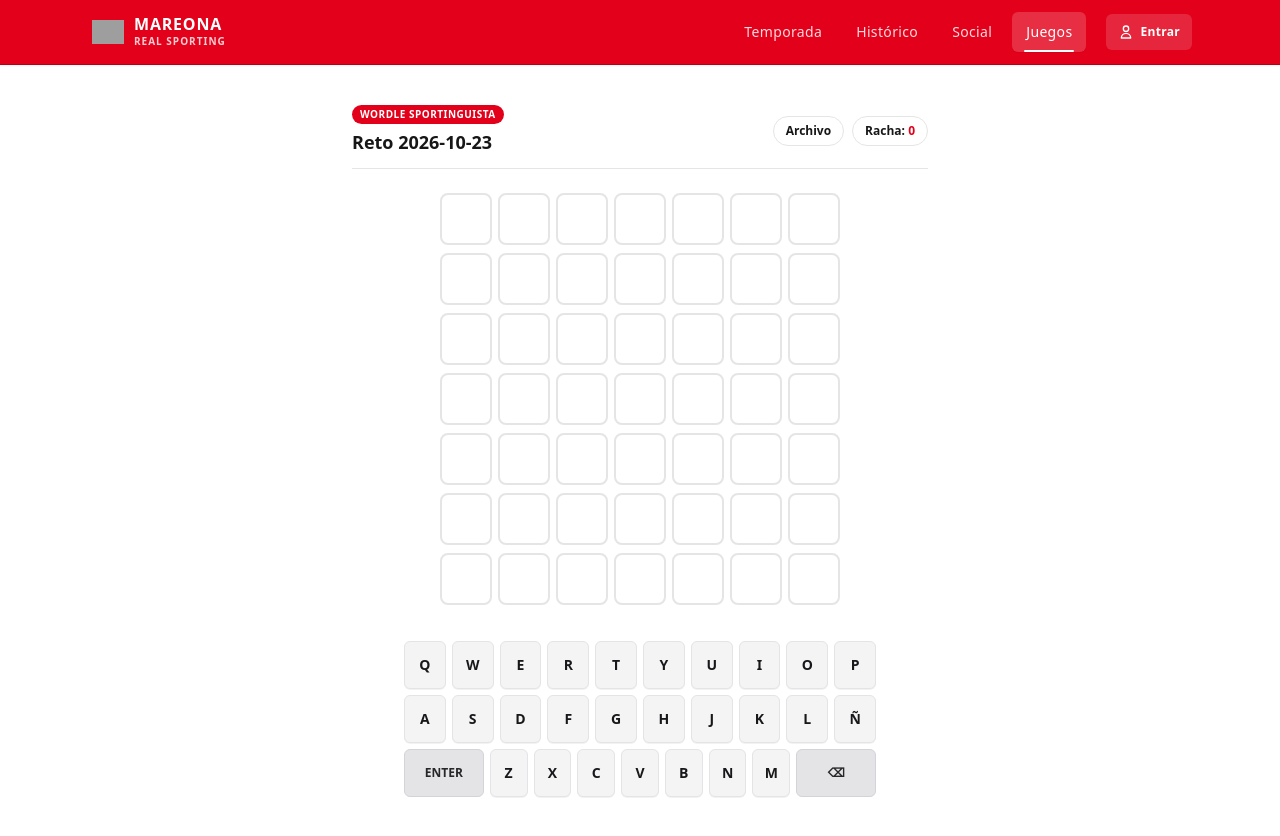
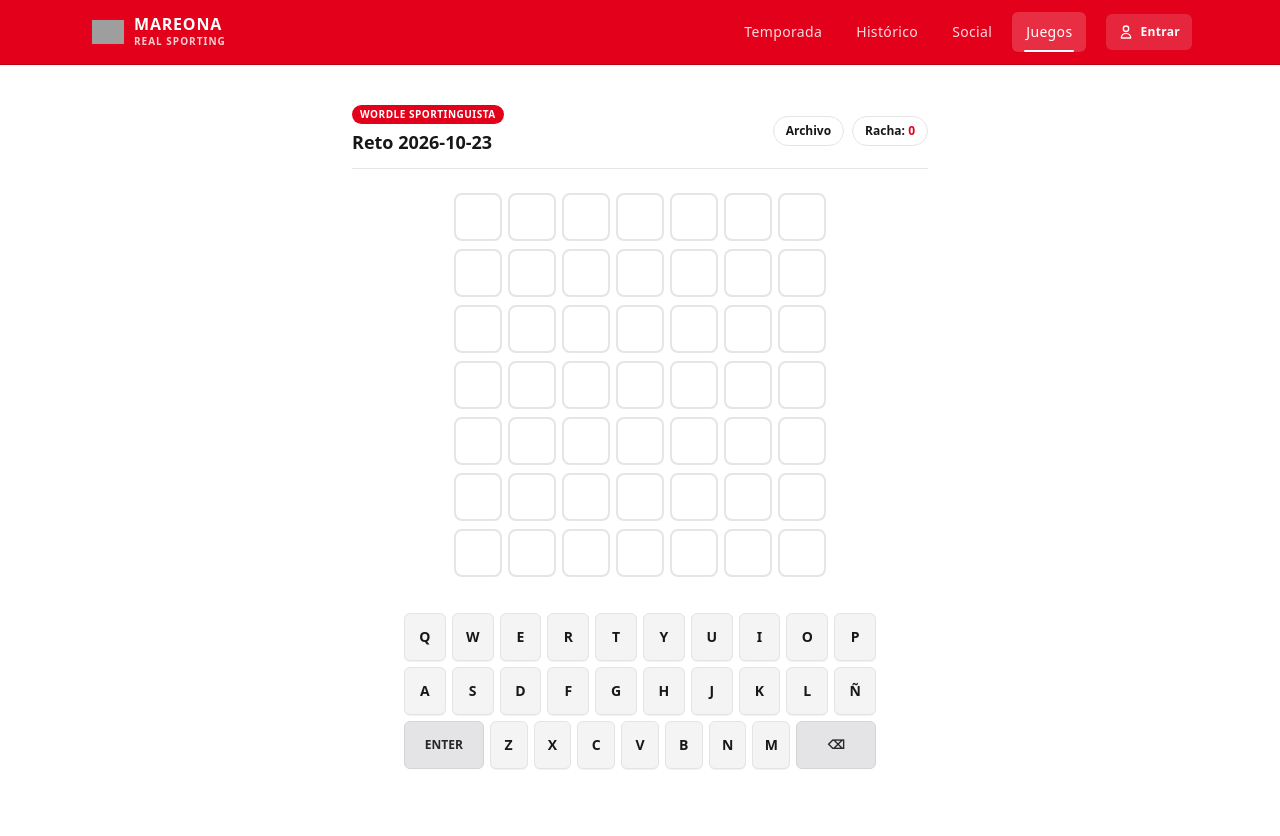
Before and after one commit to MarcoLorenzoMartinez/mareona, a Next.js app: page /juegos/wordle in a window 1280 px wide. Shown: the top 836 px of the page. After the commit the page ends 813 px from the top, so only its background shows below. Built offline with nearby package versions, Linux system fonts and the light colour scheme; no server answers; grey boxes are pictures that could not be loaded.

Commit message:
style(wordle): standardize tile dimensions to uniform size across all word lengths

```diff
--- a/src/app/(main)/juegos/wordle/wordle-board.tsx
+++ b/src/app/(main)/juegos/wordle/wordle-board.tsx
@@ -25,7 +25,7 @@ export function WordleBoard({
     <div
       role="grid"
       aria-label="Tablero de Wordle"
-      className="mx-auto flex flex-col gap-2 w-full max-w-[340px] sm:max-w-[400px] py-2"
+      className="mx-auto flex flex-col items-center gap-1.5 sm:gap-2 w-full py-2"
     >
       {rows.map((_, rowIndex) => {
         const isCurrentRow = rowIndex === guesses.length;
@@ -50,10 +50,7 @@ export function WordleBoard({
           <div
             key={rowIndex}
             role="row"
-            className={`grid gap-1.5 transition-transform ${isShaking ? 'animate-bounce' : ''}`}
-            style={{
-              gridTemplateColumns: `repeat(${targetLength}, minmax(0, 1fr))`,
-            }}
+            className={`flex justify-center gap-1.5 transition-transform ${isShaking ? 'animate-bounce' : ''}`}
           >
             {letters.map((cell, colIndex) => (
               <WordleTile
--- a/src/app/(main)/juegos/wordle/wordle-tile.tsx
+++ b/src/app/(main)/juegos/wordle/wordle-tile.tsx
@@ -26,7 +26,7 @@ export function WordleTile({ letter = '', status, isRevealing = false }: WordleT
 
   return (
     <div
-      className={`flex items-center justify-center rounded-lg border-2 font-bold text-lg sm:text-xl md:text-2xl uppercase transition-transform duration-150 tabular-nums select-none aspect-square ${bgClasses} ${
+      className={`flex h-10 w-10 sm:h-12 sm:w-12 items-center justify-center rounded-lg border-2 font-bold text-base sm:text-lg md:text-xl uppercase transition-transform duration-150 tabular-nums select-none ${bgClasses} ${
         isRevealing ? 'animate-in fade-in zoom-in-95' : ''
       }`}
       aria-label={letter ? `${letter} ${status || ''}` : 'casilla vacía'}
```
